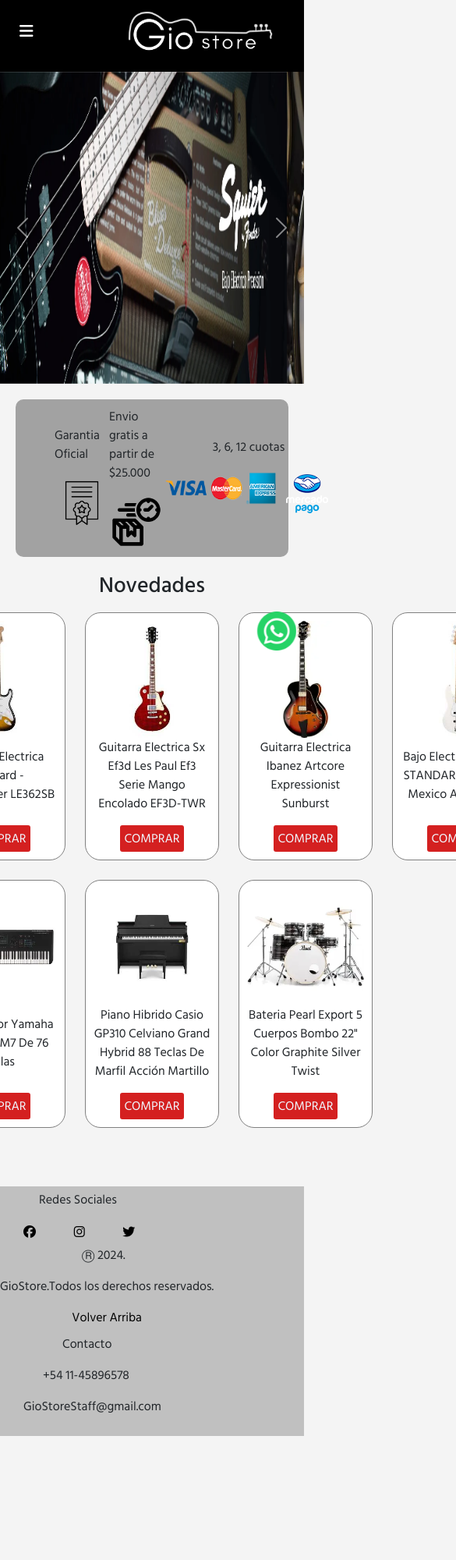
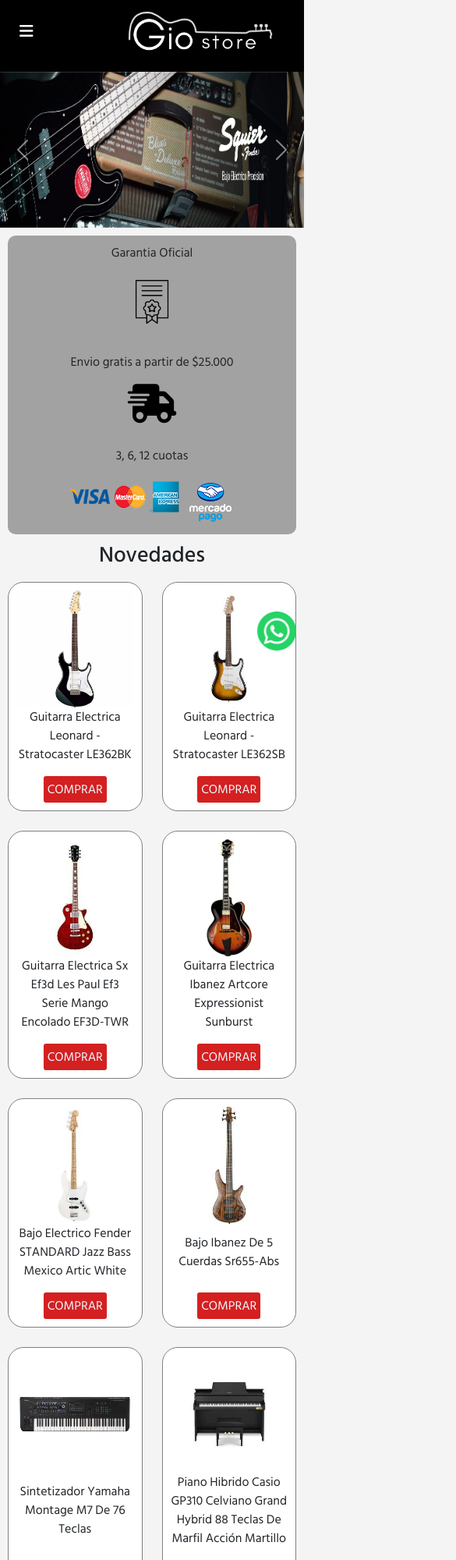
Before and after one commit to LucasGioffre/GioStore, a plain HTML site: page index.html in a window 390 px wide. Shown: the top 2000 px of the page at 78% size, 585 px wide, since content can reach past the window. Before the commit the page ends 1841 px from the top, so only its background shows below. Drawn offline with nearby package versions, Linux system fonts and the light colour scheme.

Commit message:
Agregago grid en info y footer + responsive

```diff
--- a/css/styles.css
+++ b/css/styles.css
@@ -65,15 +65,18 @@
     height: 400px;
 }
 
-/*Activo flex y separo el contenido del contenedor de info*/
+/*Aplico grid y estilos a la seccion de info*/
 .info-container {
+    display: grid;
+    grid-template-columns: repeat(3 350px);
+    grid-template-rows: 1 250px;
+    grid-template-areas:
+    "info1 info2 info3";
     background-color: #a2a2a2;
-    display: flex;
-    justify-content: space-between;
-    align-items: center;
     border-radius: 10px;
-    margin: 20px;
-    padding: 10px 50px;
+    margin: 10px;
+    padding: 10px;
+    gap: 30px;
 }
 
 /*Activo flex y acomodo el contenido del contenedor de garantia*/
@@ -82,6 +85,7 @@
     flex-direction: column;
     justify-content: flex-start;
     align-items: center;
+    grid-area: info1;
 }
 
 /*Ajusto el tamaño de la imagen del contenedor de garantia*/
@@ -95,11 +99,12 @@
     flex-direction: column;
     justify-content: flex-start;
     align-items: center;
+    grid-area: info2;
 }
 
 /*Ajusto el tamaño de la imagen del contenedor de delivery*/
-.delivery-container img {
-    width: 70px;
+.delivery-container i {
+    font-size: 50px;
 }
 
 /*Activo flex y acomodo el contenido del contenedor de cuotas*/
@@ -108,6 +113,7 @@
     flex-direction: column;
     justify-content: flex-start;
     align-items: center;
+    grid-area: info3;
 }
 
 /*Aplico flex a las imagenes de la seccion cuotas en info*/
@@ -191,13 +197,15 @@
     width: 50px;
 }
 
-/*Activo flex y wrap, color de fondo y posicionamiento del footer*/
+/*Aplico grid y estilos al footer*/
 footer {
+    display: grid;
+    grid-template-columns: repeat(3 350px);
+    grid-template-rows: 1 250px;
+    grid-template-areas:
+    "footer1 footer2 footer3";
     background-color: #c0c0c0;
-    display: flex;
-    flex-wrap: wrap;
     justify-content: space-between;
-    align-items: center;
 }
 
 /*Tamaño de las imagenes que se encuentren en el footer*/
@@ -210,6 +218,7 @@
     display: flex;
     flex-direction: column;
     margin: 5px 0;
+    grid-area: footer1;
 }
 
 /*aplico margen al parrafo del contenedor de redes sociales*/
@@ -233,6 +242,7 @@
 .copyright-container {
     display: flex;
     flex-direction: column;
+    grid-area: footer2;
 }
 
 /*Aplico margen al parrafo del contenedor de copyright*/
@@ -254,6 +264,7 @@
     flex-direction: column;
     margin: 0 20px;
     padding: 10px;
+    grid-area: footer3;
 }
 
 /*Aplico margen al parrafo "contacto" del contenedor de contacto*/
@@ -391,41 +402,6 @@
 
 .img18 {
     grid-area: item18;
-}
-
-@media screen and (max-width: 500px) {
-    .img-marcas-container {
-        grid-template-columns: 1 100px;
-        grid-template-rows: 1 100px;
-        grid-template-areas:
-        "item1"
-        "item2"
-        "item3"
-        "item4"
-        "item5"
-        "item6"
-        "item7"
-        "item8"
-        "item9"
-        "item10"
-        "item11"
-        "item12"
-        "item13"
-        "item14"
-        "item15"
-        "item16"
-        "item17"
-        "item18"
-    }
-
-    .search-content {
-        display: none;
-    }
-
-    .search-button {
-        position: relative;
-        left: 120px;
-    }
 }
 
 /*----------PAGINA CONTACTO---------*/
@@ -613,3 +589,108 @@
     margin-top: 10px;
     font-size: 22px;
 }
+
+
+/*------MEDIA QUERY-------*/
+
+@media screen and (max-width: 500px) {
+
+    /*-------PAGINA INDEX---------*/
+    .w-100 {
+        width: 100%;
+        height: 200px;
+    }
+
+    .info-container {
+        grid-template-columns: 1 100px;
+        grid-template-rows: repeat(3 100px);
+        grid-template-areas:
+        "info1"
+        "info2"
+        "info3";
+    }
+
+    .novedades-container {
+        grid-template-columns: repeat(2 50px);
+        grid-template-rows: repeat(4 150px);
+        grid-template-areas:
+        "prod1 prod2"
+        "prod3 prod4"
+        "prod5 prod6"
+        "prod7 prod8";
+    }
+
+    footer {
+        grid-template-columns: 1 100px;
+        grid-template-rows: 3 150px;
+        grid-template-areas:
+        "footer1"
+        "footer3"
+        "footer2";
+        justify-content: center;
+    }
+
+    .redsocial-container p {
+        margin-left: 83px;
+    }
+
+    .img-red-social {
+        display: flex;
+        flex-direction: row;
+        margin-left: 13%;
+    }
+
+    .contacto-item1 {
+        margin-left: 0;
+        display: flex;
+        justify-content: center;
+    }
+
+    .contacto-item2 {
+        margin-left: 0;
+        display: flex;
+        justify-content: center;
+    }
+
+    .contacto-item3 {
+        display: flex;
+        justify-content: center;
+    }
+
+
+
+    /*-------PAGINA MARCAS--------*/
+
+    .img-marcas-container {
+        grid-template-columns: 1 100px;
+        grid-template-rows: 1 100px;
+        grid-template-areas:
+        "item1"
+        "item2"
+        "item3"
+        "item4"
+        "item5"
+        "item6"
+        "item7"
+        "item8"
+        "item9"
+        "item10"
+        "item11"
+        "item12"
+        "item13"
+        "item14"
+        "item15"
+        "item16"
+        "item17"
+        "item18"
+    }
+
+    .search-content {
+        display: none;
+    }
+
+    .search-button {
+        position: relative;
+        left: 120px;
+    }
+}
--- a/index.html
+++ b/index.html
@@ -15,7 +15,7 @@
                 <button class="navbar-toggler" type="button" data-bs-toggle="collapse" data-bs-target="#navbarTogglerDemo03" aria-controls="navbarTogglerDemo03" aria-expanded="false" aria-label="Toggle navigation">
                     <i class="fa-solid fa-bars" style="color: #ffffff;"></i>
                 </button>
-                <a class="navbar-brand" href="#">
+                <a class="navbar-brand" href="./index.html">
                     <img id="logo" class="logo" src="./assets/img/giostore-logo-blanco.png" alt="logo">
                 </a>
                 <div class="collapse navbar-collapse" id="navbarTogglerDemo03">
@@ -89,7 +89,7 @@
             </div>
             <div class="delivery-container">
                 <p>Envio gratis a partir de $25.000</p>
-                <img src="./assets/img/delivery-logo.png" alt="delivery-logo">
+                <i class="fa-solid fa-truck-fast" style="color: #000000;"></i>
             </div>
             <div class="cuotas-container">
                 <p>3, 6, 12 cuotas</p>
```
Also changed, not shown: pages/contacto.html (+1 -1 lines), pages/envios.html (+1 -1 lines), pages/marcas.html (+1 -1 lines), pages/nosotros.html (+1 -1 lines).
